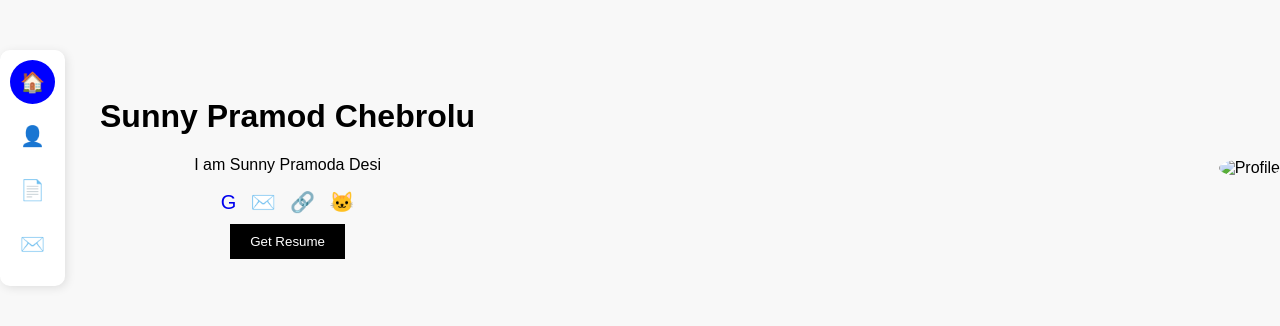
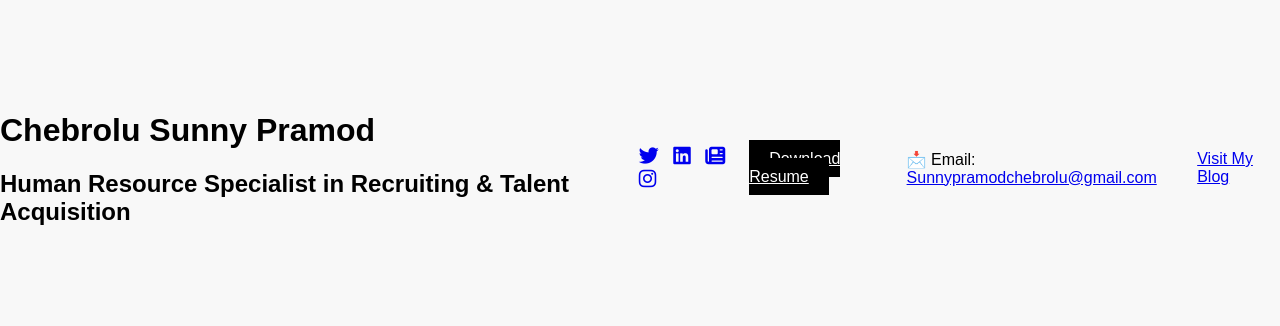
Before and after one commit to SunnyPramodChebrolu/my-portfolio, a plain HTML site: page index.html in a window 1280 px wide. Shown: the part 232-558 px from the top of the page. Drawn offline with Linux system fonts and the light colour scheme.

Commit message:
index.html

```diff
--- a/index.html
+++ b/index.html
@@ -3,32 +3,33 @@
 <head>
     <meta charset="UTF-8">
     <meta name="viewport" content="width=device-width, initial-scale=1.0">
-    <title>Sunny Pramod Chberolu Portfolio</title>
+    <title>Chebrolu Sunny Pramod - Portfolio</title>
     <link rel="stylesheet" href="styles.css">
-    <script defer src="script.js"></script>
+    <script src="https://kit.fontawesome.com/a076d05399.js" crossorigin="anonymous"></script>
 </head>
 <body>
-    <div class="sidebar">
-        <a href="#" class="active">🏠</a>
-        <a href="#">👤</a>
-        <a href="#">📄</a>
-        <a href="#">✉️</a>
-    </div>
+    <header>
+        <h1>Chebrolu Sunny Pramod</h1>
+        <h2>Human Resource Specialist in Recruiting & Talent Acquisition</h2>
+    </header>
 
-    <div class="main-content">
-        <h1>Sunny Pramod Chebrolu</h1>
-        <p>I am Sunny Pramod<span class="typing"></span></p>
-        <div class="social-links">
-            <a href="#">G</a>
-            <a href="#">✉️</a>
-            <a href="#">🔗</a>
-            <a href="#">🐱</a>
-        </div>
-        <button class="resume-btn">Get Resume</button>
-    </div>
+    <section class="social-links">
+        <a href="https://x.com/iamsunnypramod" target="_blank" class="icon"><i class="fab fa-twitter"></i></a>
+        <a href="https://www.linkedin.com/in/chebrolusunnypramod/" target="_blank" class="icon"><i class="fab fa-linkedin"></i></a>
+        <a href="https://www.linkedin.com/build-relation/newsletter-follow?entityUrn=7056700107915726848" target="_blank" class="icon"><i class="fas fa-newspaper"></i></a>
+        <a href="https://www.instagram.com/chebrolusunnypramod/" target="_blank" class="icon"><i class="fab fa-instagram"></i></a>
+    </section>
 
-    <div class="profile-image">
-        <img src="profile.png" alt="Profile">
-    </div>
+    <section class="resume">
+        <a href="./resume.pdf" class="resume-btn" target="_blank">Download Resume</a>
+    </section>
+
+    <section class="contact">
+        <p>📩 Email: <a href="mailto:Sunnypramodchebrolu@gmail.com">Sunnypramodchebrolu@gmail.com</a></p>
+    </section>
+
+    <section class="blog">
+        <a href="https://techstach.blogspot.com/" target="_blank" class="blog-btn">Visit My Blog</a>
+    </section>
 </body>
 </html>
```
